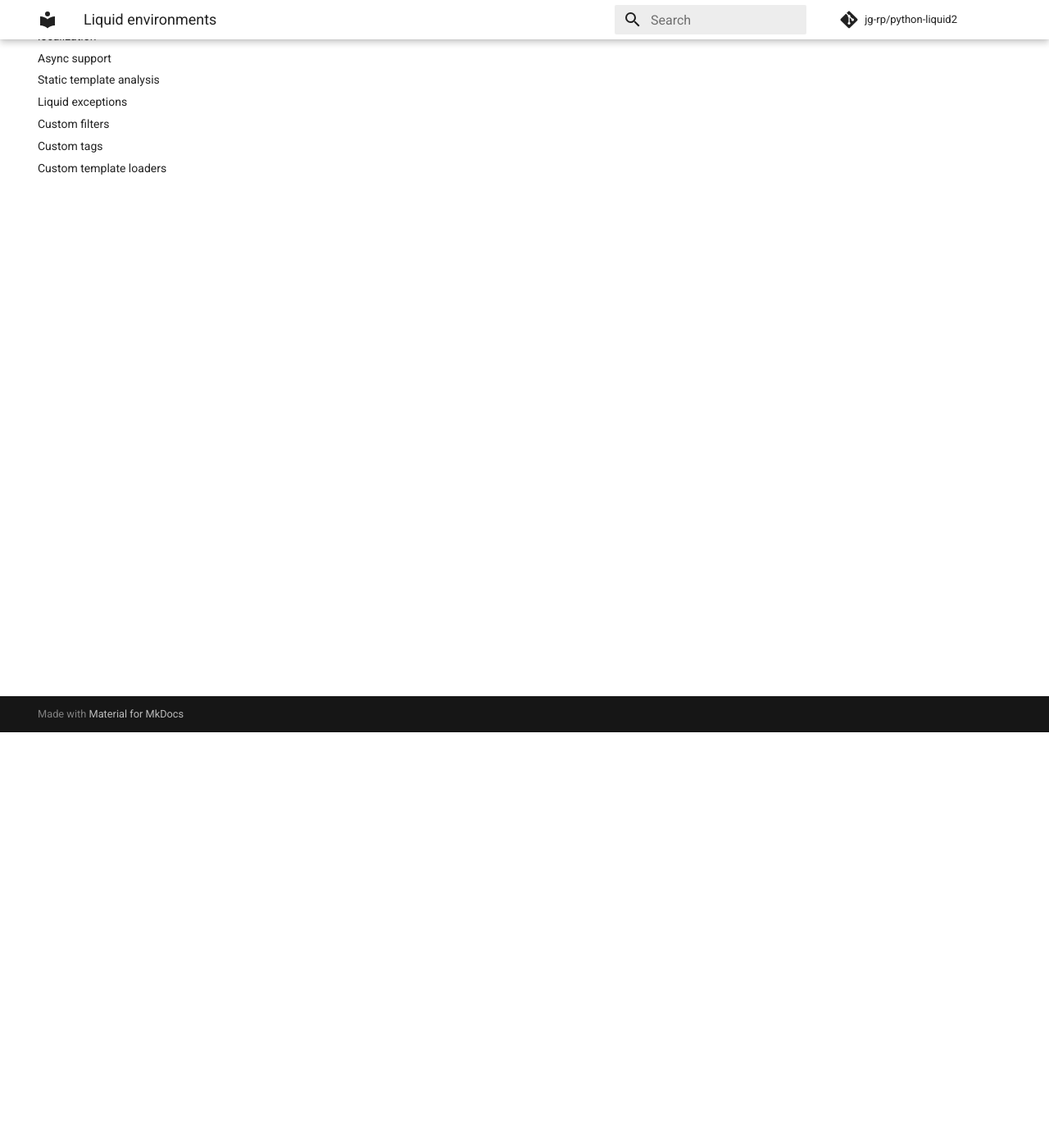
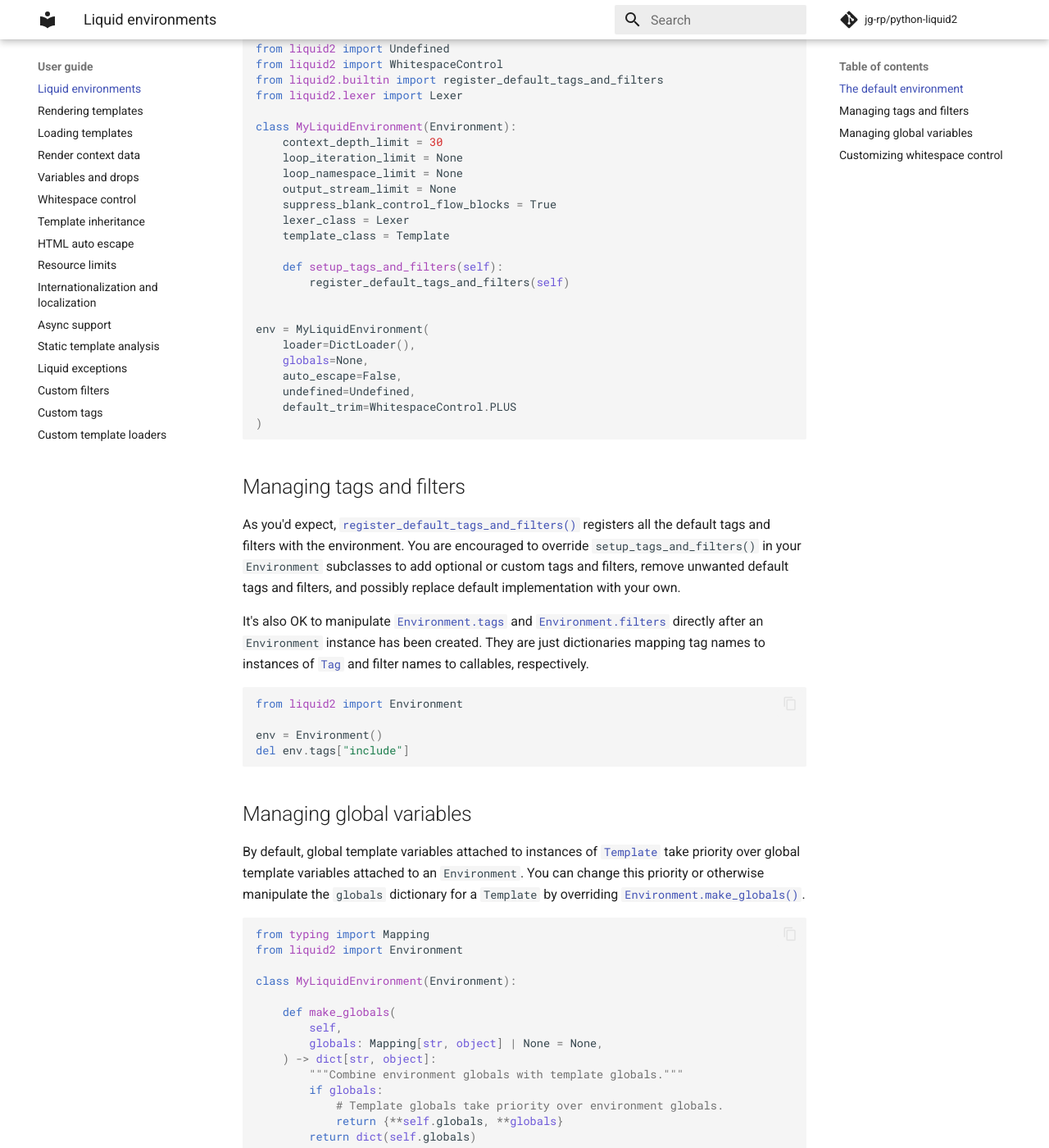
Before and after one commit to jg-rp/python-liquid2, an MkDocs documentation site: the page built from docs/environment.md, in a window 1280 px wide and 1400 px high, scrolled down 507 px. Shown: the whole window at 82% size. Built offline with MkDocs 1.6.1 and Material for MkDocs 9.7.7, drawn with Linux system fonts in a browser that asks for light colours; comment, search, counter and statistics services are not loaded; some of the changed text lies outside the part shown.

Commit message:
More docs [skip ci]

````diff
--- a/docs/environment.md
+++ b/docs/environment.md
@@ -1,3 +1,117 @@
 # Liquid environments
 
-TODO:
+Template parsing and rendering behavior is configured using an instance of [`Environment`](api/environment.md). Once configured, you'd parse templates with [`Environment.from_string()`](api/environment.md##liquid2.Environment.from_string) or [`Environment.get_template()`](api/environment.md##liquid2.Environment.get_template), both of which return an instance of [`Template`](api/template.md).
+
+## The default environment
+
+The default environment, `liquid2.DEFAULT_ENVIRONMENT`, and an instance of `Environment` without any arguments are equivalent to the following `Environment` subclass and constructor arguments.
+
+```python
+from liquid2 import DictLoader
+from liquid2 import Environment
+from liquid2 import Template
+from liquid2 import Undefined
+from liquid2 import WhitespaceControl
+from liquid2.builtin import register_default_tags_and_filters
+from liquid2.lexer import Lexer
+
+class MyLiquidEnvironment(Environment):
+    context_depth_limit = 30
+    loop_iteration_limit = None
+    loop_namespace_limit = None
+    output_stream_limit = None
+    suppress_blank_control_flow_blocks = True
+    lexer_class = Lexer
+    template_class = Template
+
+    def setup_tags_and_filters(self):
+        register_default_tags_and_filters(self)
+
+
+env = MyLiquidEnvironment(
+    loader=DictLoader(),
+    globals=None,
+    auto_escape=False,
+    undefined=Undefined,
+    default_trim=WhitespaceControl.PLUS
+)
+```
+
+## Managing tags and filters
+
+As you'd expect, [`register_default_tags_and_filters()`](api/builtin.md##liquid2.builtin.register_default_tags_and_filters) registers all the default tags and filters with the environment. You are encouraged to override `setup_tags_and_filters()` in your `Environment` subclasses to add optional or custom tags and filters, remove unwanted default tags and filters, and possibly replace default implementation with your own.
+
+It's also OK to manipulate [`Environment.tags`](api/environment.md#liquid2.Environment.tags) and [`Environment.filters`](api/environment.md#liquid2.Environment.filters) directly after an `Environment` instance has been created. They are just dictionaries mapping tag names to instances of [`Tag`](api/tag.md) and filter names to callables, respectively.
+
+```python
+from liquid2 import Environment
+
+env = Environment()
+del env.tags["include"]
+```
+
+## Managing global variables
+
+By default, global template variables attached to instances of [`Template`](api/template.md) take priority over global template variables attached to an `Environment`. You can change this priority or otherwise manipulate the `globals` dictionary for a `Template` by overriding [`Environment.make_globals()`](api/environment.md#liquid2.Environment.make_globals).
+
+```python
+from typing import Mapping
+from liquid2 import Environment
+
+class MyLiquidEnvironment(Environment):
+
+    def make_globals(
+        self,
+        globals: Mapping[str, object] | None = None,
+    ) -> dict[str, object]:
+        """Combine environment globals with template globals."""
+        if globals:
+            # Template globals take priority over environment globals.
+            return {**self.globals, **globals}
+        return dict(self.globals)
+```
+
+## Customizing whitespace control
+
+[`Environment.trim()`](api/environment.md#liquid2.Environment.trim) is called when stripping whitespace from template content according to tag whitespace control characters (`-`, `+` and `~`). By default, `-` will trim all whitespace, `+` will retain all whitespace regardless of [`Environment.default_trim`](api/environment.md#liquid2.Environment.default_trim), and `~` will remove only `\r` and `\n` characters.
+
+Override [`Environment.trim()`](api/environment.md#liquid2.Environment.trim) to define your own whitespace control behavior.
+
+```python
+from liquid2 import Environment
+from liquid2 import WhitespaceControl
+
+class MyLiquidEnvironment(Environment):
+
+    def trim(
+        self,
+        text: str,
+        left_trim: WhitespaceControl,
+        right_trim: WhitespaceControl,
+    ) -> str:
+        """Return _text_ after applying whitespace control."""
+        if left_trim == WhitespaceControl.DEFAULT:
+            left_trim = self.default_trim
+
+        if right_trim == WhitespaceControl.DEFAULT:
+            right_trim = self.default_trim
+
+        if left_trim == right_trim:
+            if left_trim == WhitespaceControl.MINUS:
+                return text.strip()
+            if left_trim == WhitespaceControl.TILDE:
+                return text.strip("\r\n")
+            return text
+
+        if left_trim == WhitespaceControl.MINUS:
+            text = text.lstrip()
+        elif left_trim == WhitespaceControl.TILDE:
+            text = text.lstrip("\r\n")
+
+        if right_trim == WhitespaceControl.MINUS:
+            text = text.rstrip()
+        elif right_trim == WhitespaceControl.TILDE:
+            text = text.rstrip("\r\n")
+
+        return text
+```
--- a/mkdocs.yml
+++ b/mkdocs.yml
@@ -10,6 +10,7 @@
     - navigation.tabs
     - navigation.instant
     - content.code.copy
+    - navigation.top
 
 repo_name: jg-rp/python-liquid2
 repo_url: https://github.com/jg-rp/python-liquid2
@@ -66,9 +67,10 @@
       - Template: "api/template.md"
       - Loaders: "api/loaders.md"
       - Exceptions: "api/exceptions.md"
+      - Builtin: "api/builtin.md"
       - AST: "api/ast.md"
       - Filters: "api/filter.md"
-      - Tags: "api/tag.md"
+      - Tag: "api/tag.md"
       - Undefined: "api/undefined.md"
       - Babel: "api/babel.md"
       - Tokens: "api/tokens.md"
````
Also changed, not shown: docs/api/builtin.md (added, +1 -0 lines), docs/api/tag.md (+1 -0 lines), docs/rendering_templates.md (+45 -0 lines), 2 other files.
